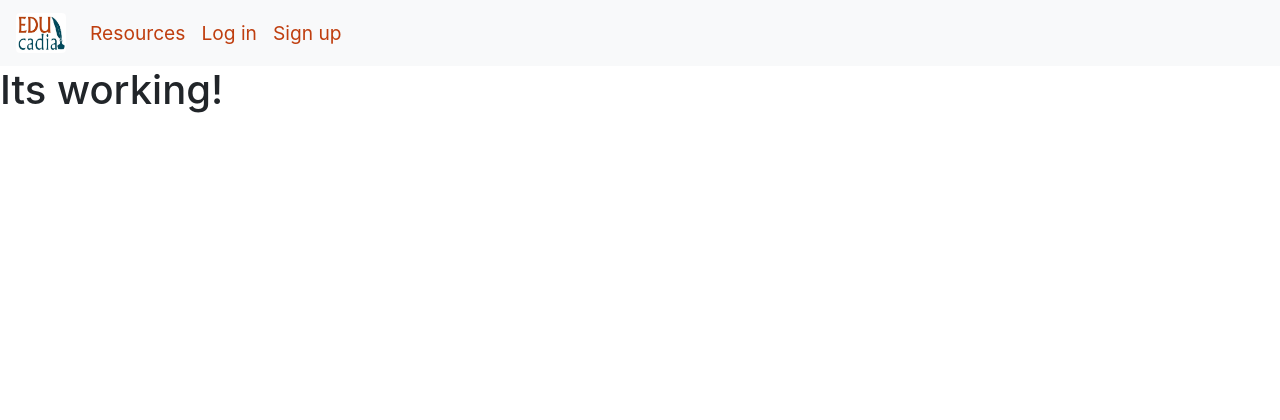
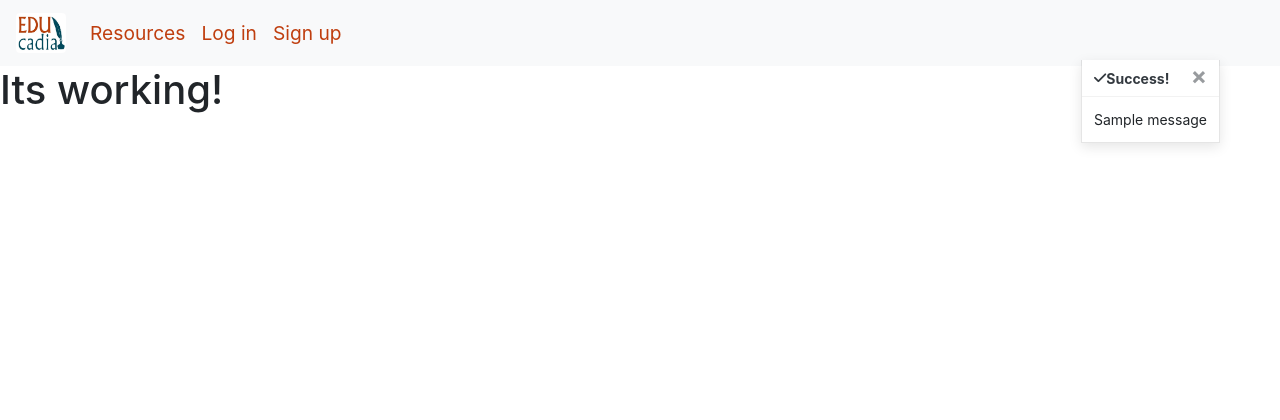
Before and after one commit to AwsSG/educadia, a Django app: page / in a window 1280 px wide. Shown: the top 420 px of the page. Run offline with Django 3.2, Linux system fonts and the light colour scheme; tables that the repository leaves empty hold one stand-in row (values such as "Sample post"); one stand-in notice (Sample message) is shown; some libraries are stand-ins or nearby versions.

Commit message:
added toast for notifications

```diff
--- a/educadia/settings.py
+++ b/educadia/settings.py
@@ -86,6 +86,8 @@ TEMPLATES = [
     },
 ]
 
+MESSAGE_STORAGE = 'django.contrib.messages.storage.session.SessionStorage'
+
 AUTHENTICATION_BACKENDS = [
     # Needed to login by username in Django admin, regardless of `allauth`
     'django.contrib.auth.backends.ModelBackend',
--- a/static/css/main.css
+++ b/static/css/main.css
@@ -95,6 +95,15 @@ footer {
 
 /* ----------- my account Form styling */
 
+.msg-container {
+  position: fixed;
+  top: 60px;
+  right: 60px;
+  z-index: 9999;
+}
+
+/* ----------- my account Form styling */
+
 .form-control:focus {
   box-shadow: inset 0 1px 1px rgba(2, 81, 89, 0.075),
     0 0 8px rgba(3, 73, 89, 0.6);
--- a/templates/base.html
+++ b/templates/base.html
@@ -82,7 +82,11 @@
     </header>
 
     {% if messages %}
-    <div class="msg-container"></div>
+    <div class="msg-container">
+        {% for message in messages %}
+            {% include 'includes/toasts/toast_success.html' %}
+        {% endfor %}
+    </div>
     {% endif %}
     <!-- main contents -->
     <main>{% block content %} {% endblock %}</main>
@@ -107,6 +111,10 @@
       integrity="sha384-Piv4xVNRyMGpqkS2by6br4gNJ7DXjqk09RmUpJ8jgGtD7zP9yug3goQfGII0yAns"
       crossorigin="anonymous"
     ></script>
+    <!-- toast initialization -->
+    <script type="text/javascript">
+        $('.toast').toast('show');
+    </script>
 
     <!-- <script src="https://code.jquery.com/jquery-3.3.1.slim.min.js"
         integrity="sha384-q8i/X+965DzO0rT7abK41JStQIAqVgRVzpbzo5smXKp4YfRvH+8abtTE1Pi6jizo"
--- /dev/null
+++ b/templates/includes/toasts/toast_success.html
@@ -0,0 +1,15 @@
+<div class="toast rounded-0 border-top-0" data-autohide="false">
+  <div class="toast-header bg-white text-dark">
+    <i class="fas fa-check"></i>
+    <strong class="mr-auto">Success!</strong>
+    <button
+      type="button"
+      class="ml-2 mb-1 close text-dark"
+      data-dismiss="toast"
+      aria-label="Close"
+    >
+      <span aria-hidden="true">&times;</span>
+    </button>
+  </div>
+  <div class="toast-body bg-white">{{ message }}</div>
+</div>
```
